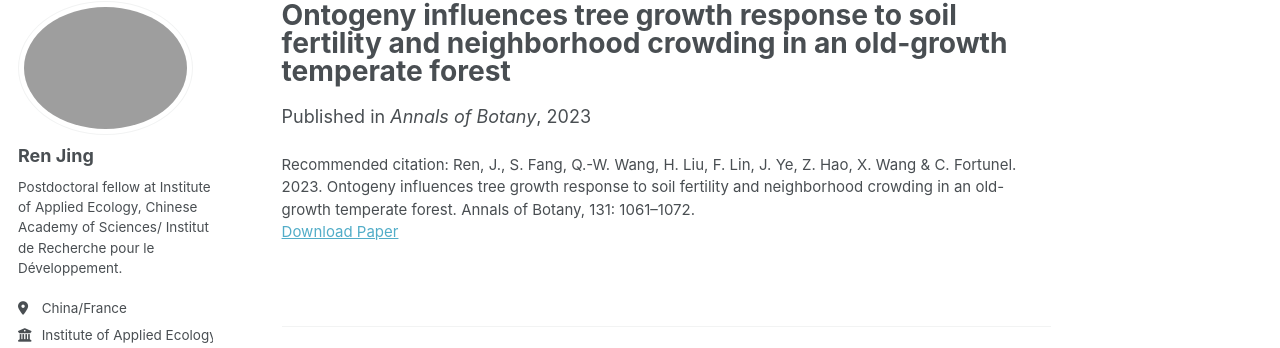
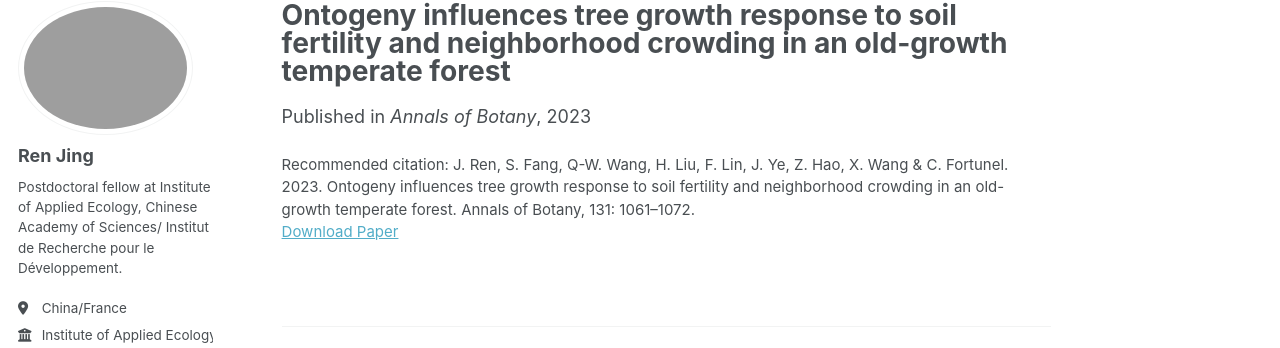
Before and after one commit to Renjing1009/Renjing1009.github.io, a Jekyll site: the page built from _publications/2023-03-01-ontogeny-tree-growth-soil-crowding.md, in a window 1280 px wide. Shown: the part 98-446 px from the top of the page. Built offline with Jekyll 4.4.1, drawn with Linux system fonts in a browser that asks for light colours; some web fonts are replaced; a script bundle is joined from its source files by our own code; library files that are not in the unit come from our copies.

```diff
--- a/_publications/2023-03-01-ontogeny-tree-growth-soil-crowding.md
+++ b/_publications/2023-03-01-ontogeny-tree-growth-soil-crowding.md
@@ -6,5 +6,5 @@ date: 2023-03-01
 venue: "Annals of Botany"
 paperurl: /files/Ren_2023_AnnBot_ontogeny_tree_growth.pdf
 excerpt: "We show that tree size and canopy position strongly mediate how soil fertility and neighbourhood crowding jointly shape tree growth in an old-growth temperate forest."
-citation: "Ren, J., S. Fang, Q.-W. Wang, H. Liu, F. Lin, J. Ye, Z. Hao, X. Wang & C. Fortunel. 2023. Ontogeny influences tree growth response to soil fertility and neighborhood crowding in an old-growth temperate forest. Annals of Botany, 131: 1061–1072."
+citation: "J. Ren, S. Fang, Q-W. Wang, H. Liu, F. Lin, J. Ye, Z. Hao, X. Wang & C. Fortunel. 2023. Ontogeny influences tree growth response to soil fertility and neighborhood crowding in an old-growth temperate forest. Annals of Botany, 131: 1061–1072."
 ---
```
